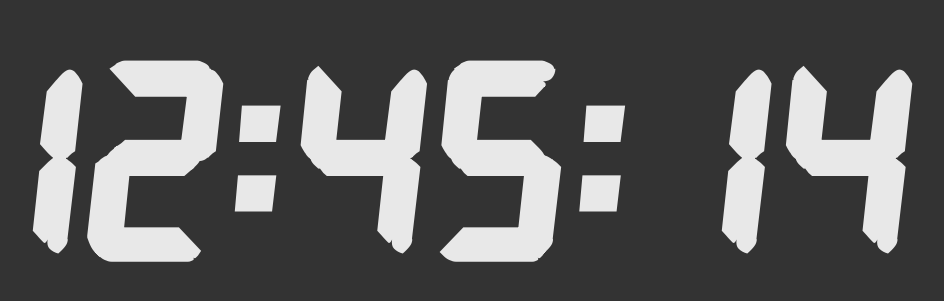
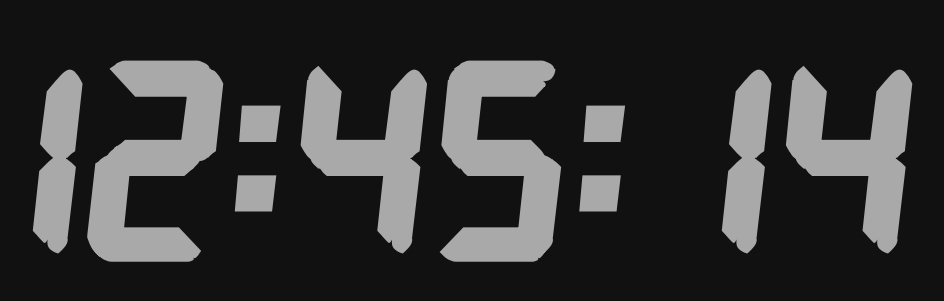
Before and after one commit to dlajfa/clock, a Vue app: page / in a window 1280 px wide. Shown: the part 235-536 px from the top of the page, without its empty margins (216-1160 px from the left). Built offline with nearby package versions, Linux system fonts and the light colour scheme.

Commit message:
change text and background colors

```diff
--- a/src/style.css
+++ b/src/style.css
@@ -4,8 +4,8 @@
 }
 
 :root {
-  color: rgba(255, 255, 255, 0.89);
-  background-color: #333;
+  color: rgba(255, 255, 255, 0.64);
+  background-color: #111;
 }
 
 html, body {
```
